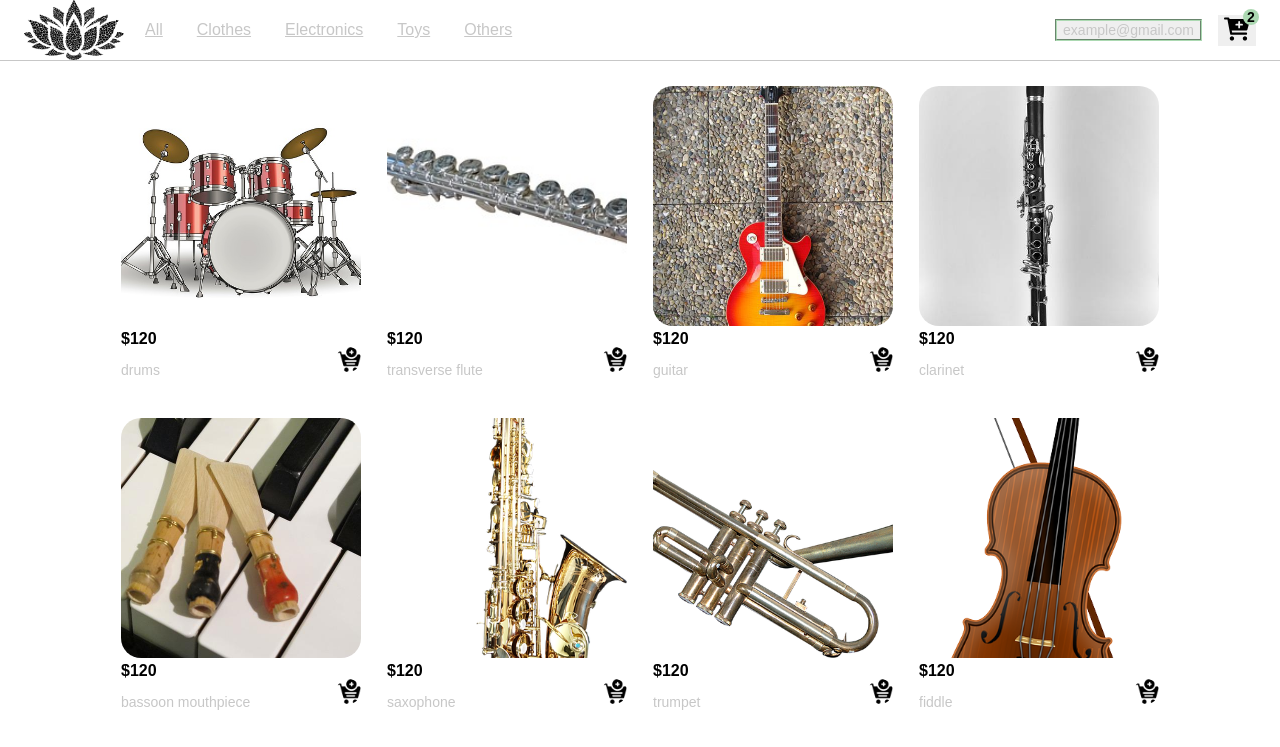
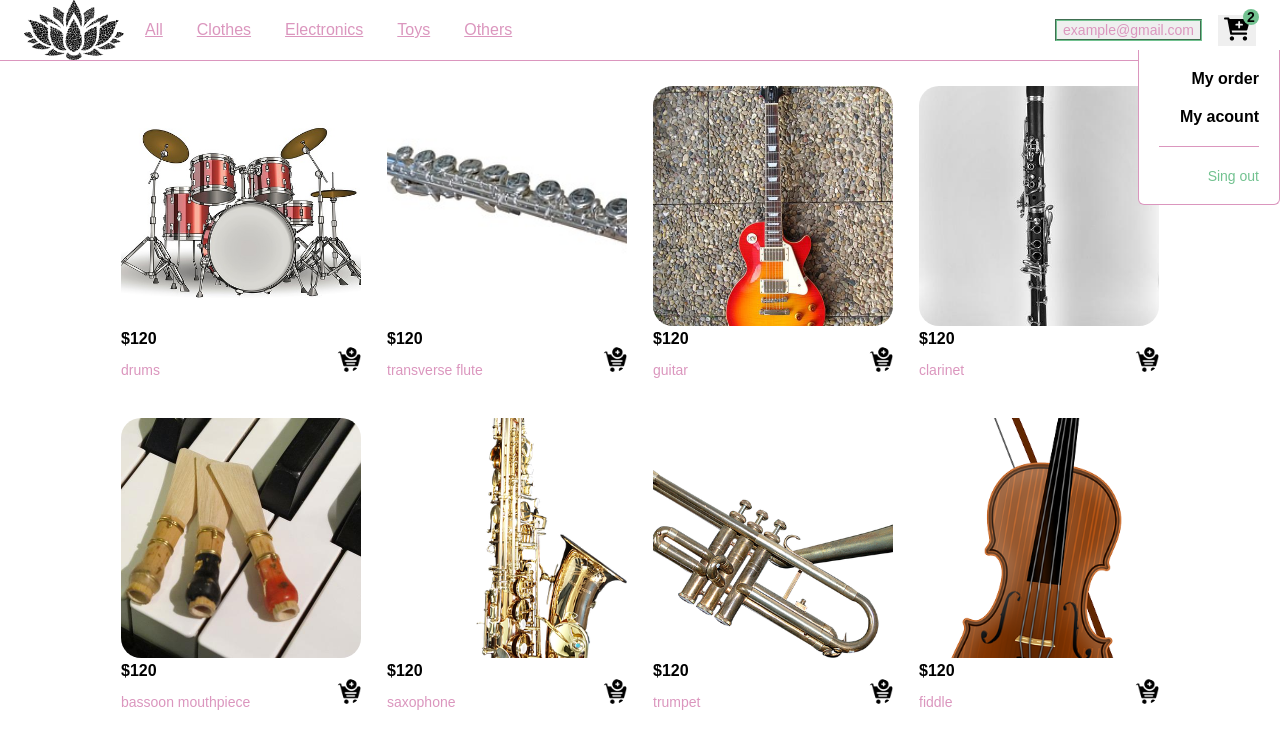
Before and after one commit to vlady2/TiendaOnline, a plain HTML site: page home.html in a window 1280 px wide. Both pictures are taken after a click on the button "example@gmail.com". Shown: the top 747 px of the page. Drawn offline with Linux system fonts and the light colour scheme.

Commit message:
redefinicion de creacion de cuenta

```diff
--- a/home.html
+++ b/home.html
@@ -33,7 +33,7 @@
         <div class="navbar-right">
             <ul>
                 <li class="navbar-email">
-                    <button>example@gmail.com</button>
+                    <button id="btnAccount">example@gmail.com</button>
                 </li>
                 <li class="navbar-shoping-cart">
                     <button id="btnShowCart">
@@ -220,19 +220,46 @@
             </button>
         </div>
     </aside>
-
+    </div>
+    <div class="desktop-menu" id="pnDesktop">
+        <ul>
+            <li>
+                <a href="/" >My order</a>
+            </li>
+            <li>
+                <a href="/">My acount</a>
+            </li>
+            <li>
+                <a href="/">Sing out</a>
+            </li>
+        </ul>
     </div>
     <script>
         window.onload = function(){
             document.getElementById("pnCart").style.visibility  = 'hidden';
+            document.getElementById("pnDesktop").style.visibility = "hidden";
         };
 
         document.getElementById("btnLeftCar").addEventListener("click", function(){
             document.getElementById("pnCart").style.visibility = 'hidden'
         });
 
+        document.getElementById("btnAccount").addEventListener("click", function(){
+            if (document.getElementById("pnDesktop").style.visibility == ''){
+                document.getElementById("pnDesktop").style.visibility = 'hidden';
+            }
+            else{
+                document.getElementById("pnDesktop").style.visibility = '';
+            }
+        });
+
         document.getElementById("btnShowCart").addEventListener("click", function(){
-            document.getElementById("pnCart").style.visibility  = '';
+            if (document.getElementById("pnCart").style.visibility == ''){
+                document.getElementById("pnCart").style.visibility = 'hidden';
+            }
+            else{
+                document.getElementById("pnCart").style.visibility = '';
+            }
         });
     </script>
     </script>
--- a/style.css
+++ b/style.css
@@ -1,9 +1,9 @@
 :root {
     --white: #ffff;
-    --black: #0000;
-    --very-light-pink: #c7c7c7;
-    --text-input-field: #f7f7f7;
-    --hospital-green: #ACD9B2;
+    --black: rgb(0, 0, 0);
+    --very-light-pink: #db96be;
+    --text-input-field: #c0b9b9;
+    --hospital-green: #72c290;
     --sm: 14px;
     --md: 16px;
     --lg: 18px;
@@ -24,7 +24,7 @@ body {
 .form-container {
     display: grid;
     grid-template-rows: auto 1fr auto;
-    width: 300px;
+    /*width: 300px;*/
 }
 
 .logo {
@@ -227,9 +227,18 @@ body {
 .desktop-menu {
     width: 100px;
     height: auto;
-    border: 1px solid var(--very-light-pink);
-    border-radius: 6px;
+    border-bottom: 1px solid var(--very-light-pink);
+    border-left: 1px solid var(--very-light-pink);
+    border-right: 1px solid var(--very-light-pink);
+
+    border-radius: 0px 0px 6px 6px;
     padding: 20px 20px 0 20px;
+
+    background-color: var(--white);
+    position: absolute;
+    right: 0;
+    z-index: 999;
+    top: 50px;
 }
 
 .desktop-menu ul {
@@ -520,7 +529,6 @@ nav {
     z-index: 999;
     top: 50px;
     background-color: var(--white);
-    /*visibility: hidden;*/
 }
 
 .title-container button{
@@ -625,4 +633,8 @@ nav {
     .product-detail {
         width: 100%;
     }
+    .product-detail {
+        height: 100%;
+        width: 100%;
+    }
 }
```
Also changed, not shown: Index.html (+6 -6 lines), new-account.html (+1 -1 lines).
